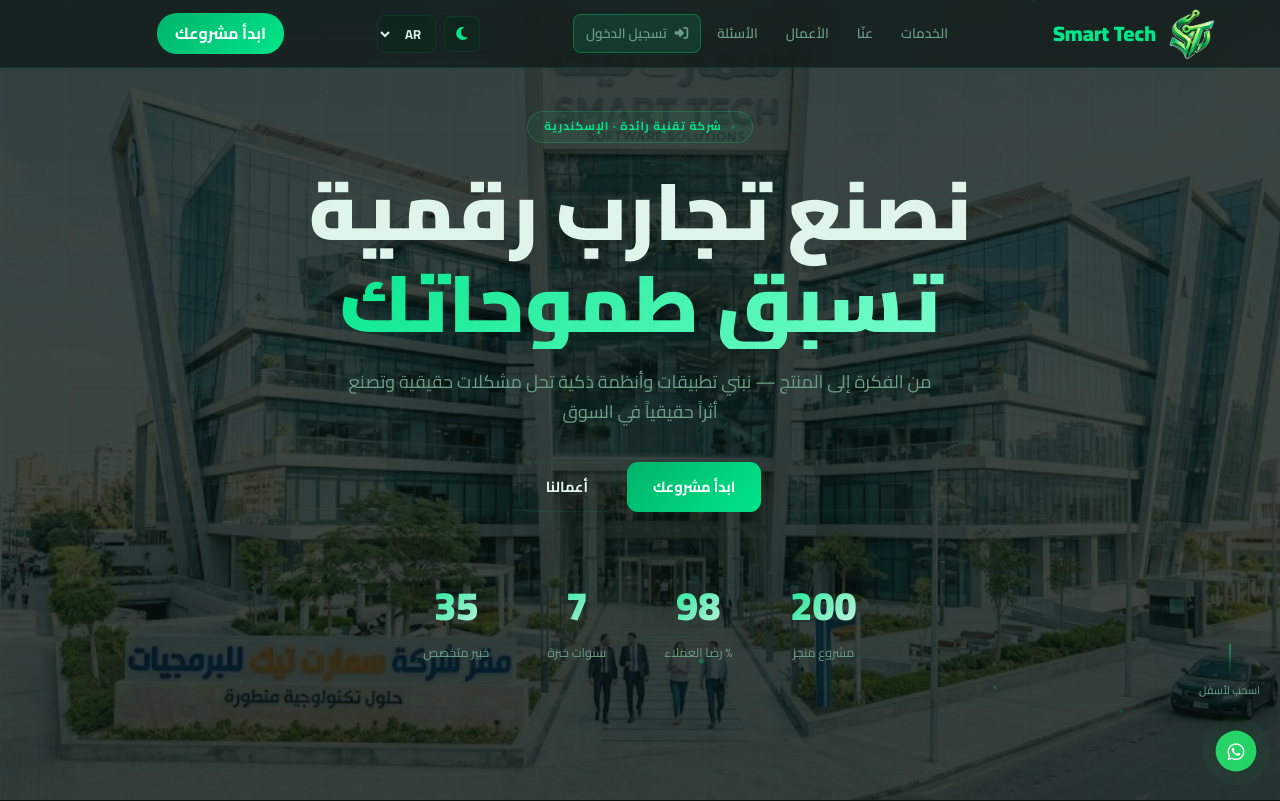
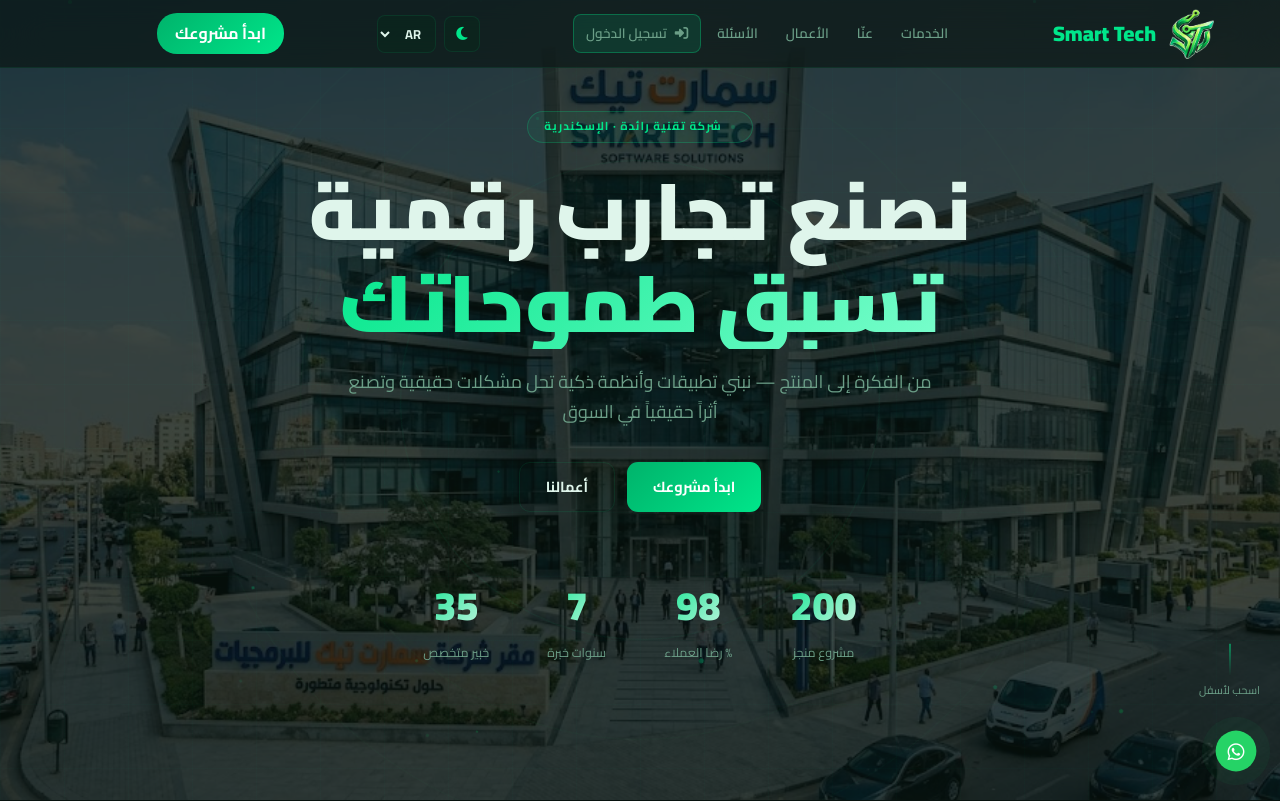
Before and after one commit to oabdelrahman851-arch/SmartTech, a plain HTML site: page index.html in a window 1280 px wide. Shown: the top 801 px of the page. Drawn offline with Linux system fonts and the light colour scheme.

Commit message:
Update index.html

```diff
--- a/index.html
+++ b/index.html
@@ -1206,7 +1206,7 @@ body.light-mode .mobile-login-btn:hover {
 <div class="hero">
   <!-- Building Background SVG (clean, no pixelation) -->
   <div class="hero-building">
-    <img src="c7394d57-1350-40f2-aa01-7ac4f67fb397.jfif" class="hero-building-img" alt="Smart Tech Building">
+    <img src="38a9cdf1-b249-4785-81e1-4de1907088cf.jfif" class="hero-building-img" alt="Smart Tech Building">
   </div>
 
   <div class="hero-rings"><div class="ring"></div><div class="ring"></div><div class="ring"></div></div>
```
